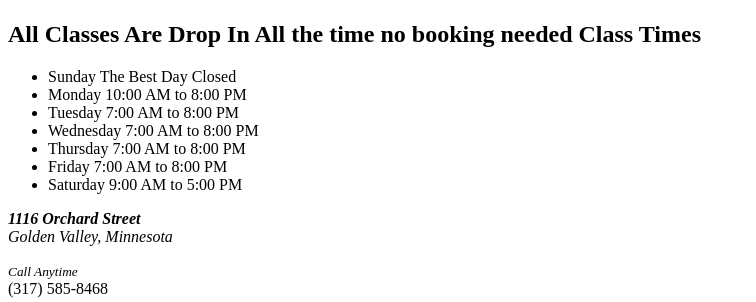
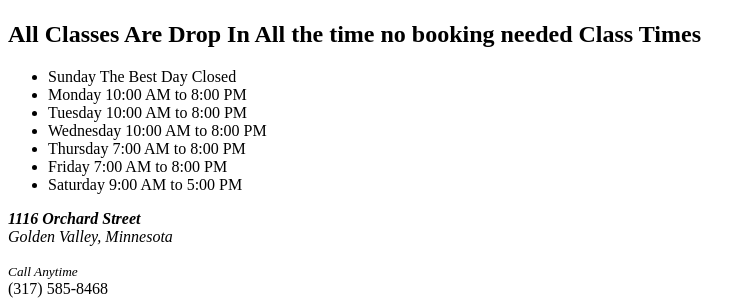
Before and after one commit to PaulyFleming/reviewapps-test, a Flask app: page /classes in a window 1280 px wide. Shown: the part 141-443 px from the top of the page, without its empty margins (0-756 px from the left). Run offline with Flask 2, Linux system fonts and the light colour scheme.

Commit message:
time changes for classes
time changes for classes

```diff
--- a/templates/classes.html
+++ b/templates/classes.html
@@ -20,11 +20,11 @@
               </li>
               <li class="list-unstyled-item list-hours-item d-flex">
                 Tuesday
-                <span class="ml-auto">7:00 AM to 8:00 PM</span>
+                <span class="ml-auto">10:00 AM to 8:00 PM</span>
               </li>
               <li class="list-unstyled-item list-hours-item d-flex">
                 Wednesday
-                <span class="ml-auto">7:00 AM to 8:00 PM</span>
+                <span class="ml-auto">10:00 AM to 8:00 PM</span>
               </li>
               <li class="list-unstyled-item list-hours-item d-flex">
                 Thursday
```
